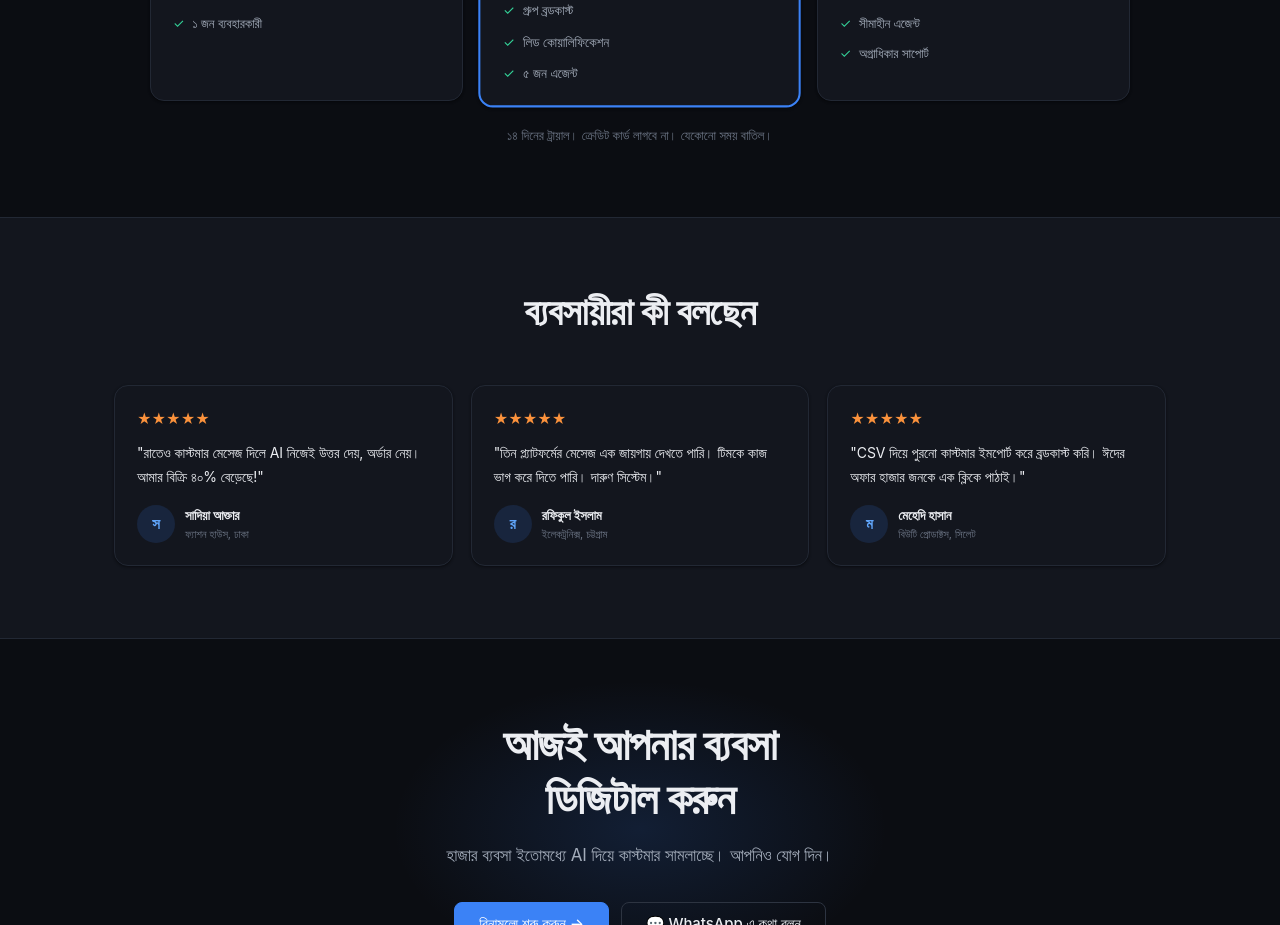
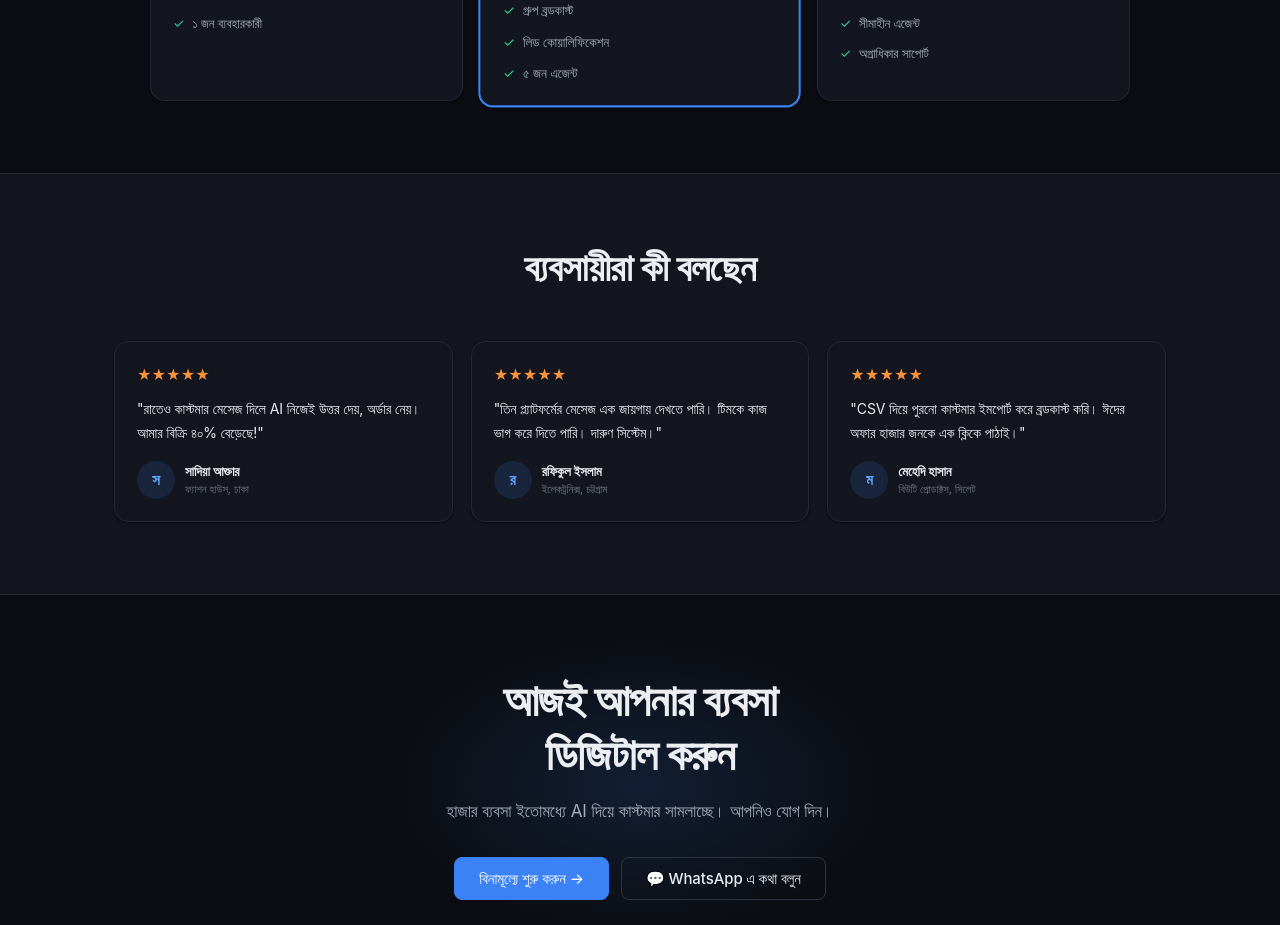
Before and after one commit to Dulal-Mondal/softbrainchat, a React (Vite) app in the folder client/: page / in a window 1280 px wide. Shown: the part 2680-3605 px from the top of the page. Built offline with nearby package versions, Linux system fonts and the light colour scheme; no server answers.

Commit message:
feat: redesign landing page with all new features (bonik-inspired)

```diff
--- a/client/src/pages/Landing.jsx
+++ b/client/src/pages/Landing.jsx
@@ -218,9 +218,9 @@ export default function Landing() {
                         </div>
                     ))}
                 </div>
-                <p style={{ textAlign: 'center', fontSize: 13, color: 'var(--text-3)', marginTop: 24 }}>
+                {/* <p style={{ textAlign: 'center', fontSize: 13, color: 'var(--text-3)', marginTop: 24 }}>
                     ১৪ দিনের ট্রায়াল। ক্রেডিট কার্ড লাগবে না। যেকোনো সময় বাতিল।
-                </p>
+                </p> */}
             </section>
 
             {/* ══════════ TESTIMONIALS ══════════ */}
```
